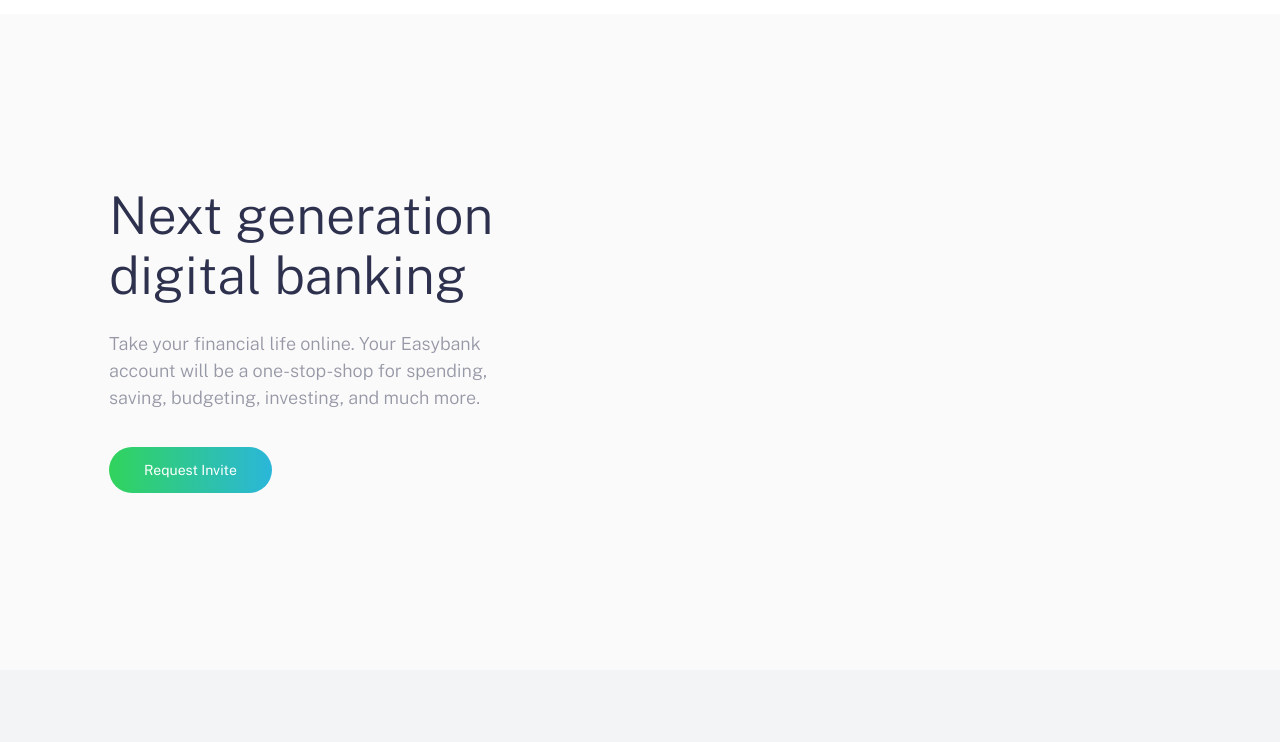
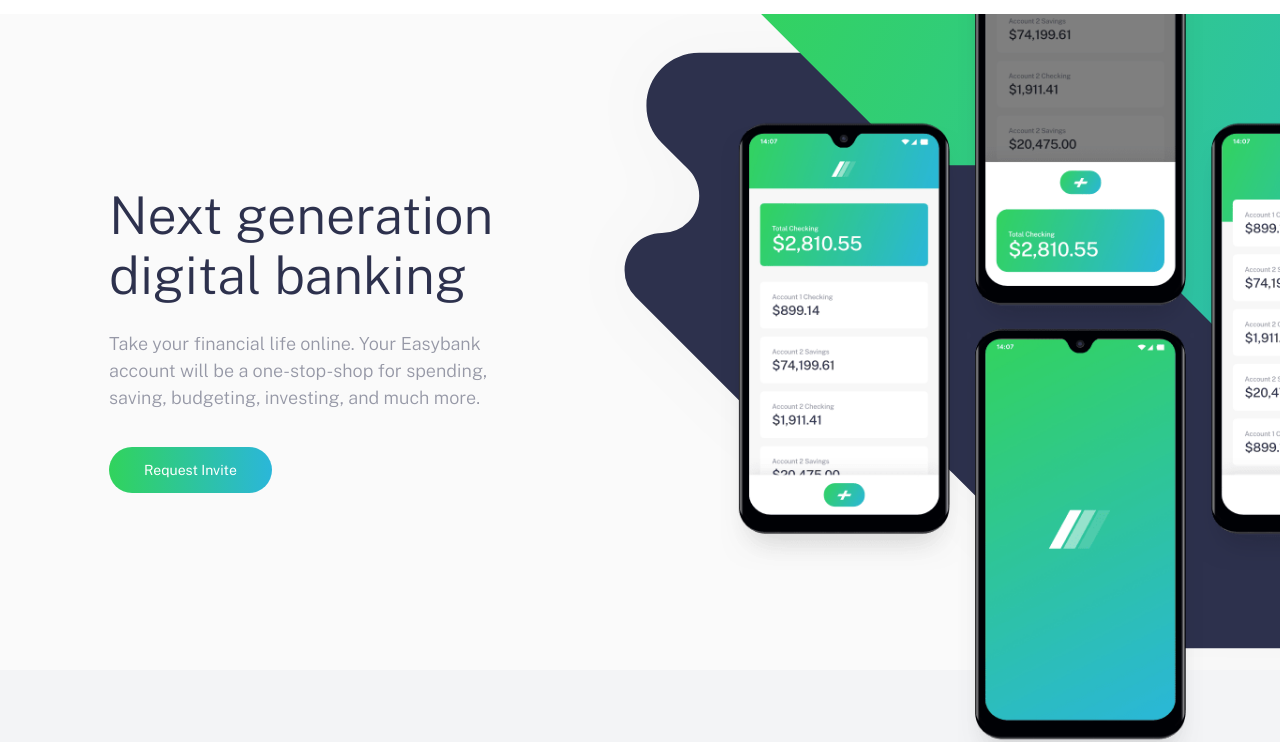
Before and after one commit to sksksk2024/first-frontend-project, a plain HTML site: page index.html in a window 1280 px wide. Shown: the part 66-808 px from the top of the page. Drawn offline with nearby package versions, Linux system fonts and the light colour scheme; files that its build step writes are made by us from their sources.

Commit message:
Resolved the image link

```diff
--- a/app/scss/_hero.scss
+++ b/app/scss/_hero.scss
@@ -11,7 +11,7 @@
 
   &__image {
     position: relative;
-    background-image: url('./images/bg-intro-mobile.svg');
+    background-image: url('./bg-intro-mobile.svg');
     background-size: cover;
     background-repeat: no-repeat;
     background-position: center center;
@@ -41,7 +41,7 @@
         content: "";
         position: absolute;
         height: 100%;
-        background-image: url('./images/bg-intro-desktop.svg');
+        background-image: url('./bg-intro-desktop.svg');
         background-repeat: no-repeat;
         background-position: center bottom;
         width: 150%;
@@ -55,7 +55,7 @@
       position: absolute;
       width: 100%;
       height: 100%;
-      background-image: url('./images/image-mockups.png');
+      background-image: url('./image-mockups.png');
       background-size: 93%;
       background-repeat: no-repeat;
       background-position: center bottom;
```
